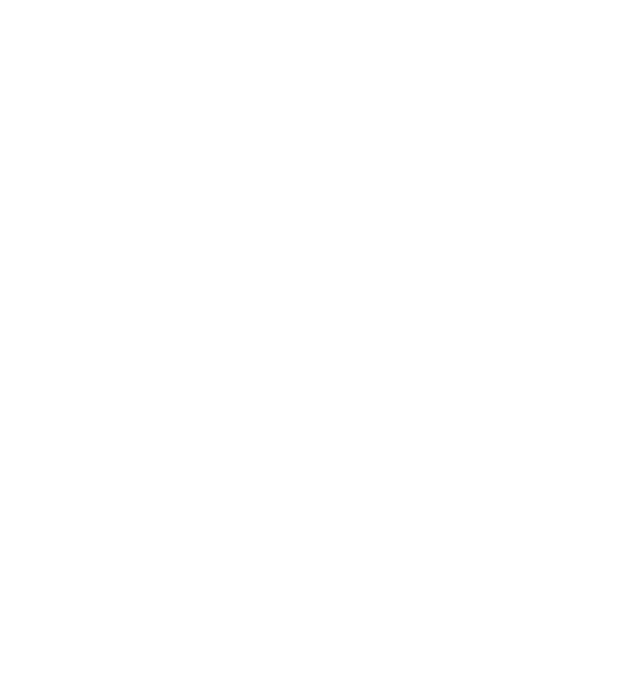
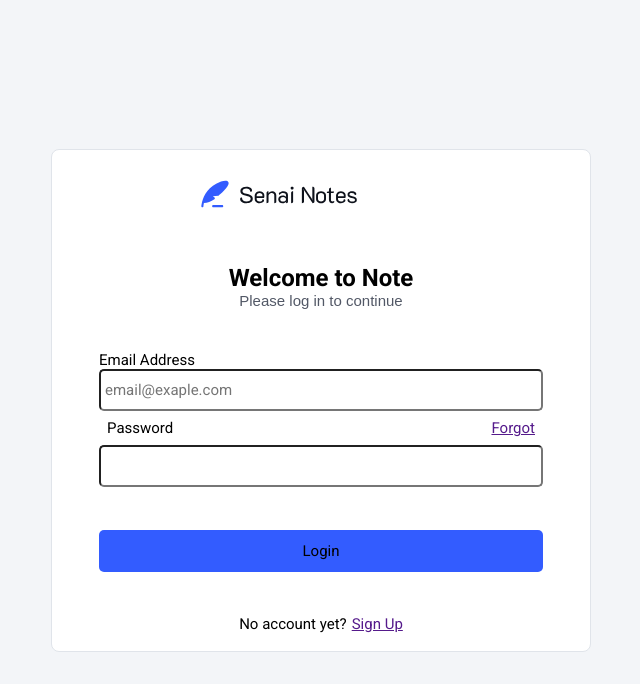
Before and after one commit to JoaoRicardo-Git/Senai-Notes, a React (Vite) app: page /login in a window 1280 px wide. Before the commit this address had no page. Shown: the top 684 px of the page, without its empty margins (319-959 px from the left). Built offline with nearby package versions, Linux system fonts and the light colour scheme.

Commit message:
segue a sega react

```diff
--- a/db.json
+++ b/db.json
@@ -1,4 +1,84 @@
 {
   "users": [
+    {
+      "id": "5fe0",
+      "email": "joao@gmail.com",
+      "password": "1127"
+    },
+    {
+      "id": "171b",
+      "email": "joao@gmail.com",
+      "password": "1127"
+    },
+    {
+      "id": "317c",
+      "email": "joao@gmail.com",
+      "password": "1127"
+    },
+    {
+      "id": "e090",
+      "email": "joao@gmail.com",
+      "password": "1127"
+    },
+    {
+      "id": "34fb",
+      "email": "joao@gmail.com",
+      "password": "1127"
+    },
+    {
+      "id": "da0d",
+      "email": "joao@gmail.com",
+      "password": "1127"
+    },
+    {
+      "id": "81ca",
+      "email": "joao@gmail.com",
+      "password": "1127"
+    },
+    {
+      "id": "ea71",
+      "email": "joao@gmail.com",
+      "password": "1127"
+    },
+    {
+      "id": "cf06",
+      "email": "joao@gmail.com",
+      "password": "1127"
+    },
+    {
+      "id": "171e",
+      "email": "joao@gmail.com",
+      "password": "1127"
+    },
+    {
+      "id": "9186",
+      "email": "joao@gmail.com",
+      "password": "1127"
+    },
+    {
+      "id": "4905",
+      "email": "joao@gmail.com",
+      "password": "1127"
+    },
+    {
+      "id": "ef6c",
+      "email": "joao@gmail.com",
+      "password": "1127"
+    },
+    {
+      "id": "8e27",
+      "email": "joao@gmail.com",
+      "password": "1127"
+    },
+    {
+      "id": "2f09",
+      "email": "joao@gmail.com",
+      "password": "1127"
+    },
+    {
+      "id": "5f7c",
+      "email": "joao@gmail.com",
+      "password": "1127"
+    }
   ]
 }
--- a/src/App.jsx
+++ b/src/App.jsx
@@ -1,6 +1,8 @@
 import { BrowserRouter, Route, Routes } from "react-router-dom";
 import Login from "./pages/login";
 import TelaDeNotas from "./pages/tela de notas";
+
+
 
 function App() {
 
@@ -24,14 +26,14 @@ function App() {
     <>
       <BrowserRouter>
 
-      <Routes>
+        <Routes>
 
-        <Route path="/" element = {<TelaDeNotas/>} ></Route>
-        {/* <Route path="/login" element = {<Login/>} ></Route> */}
-        <Route path="/tela de notas" element = {<TelaDeNotas/>} ></Route>
-        {/* <Route path="*" element = {<h1>Erro 404</h1>} ></Route> */}
+          <Route path="/" element={<Login/>} ></Route>
+          <Route path="/login" element={<Login/>} ></Route>
+          <Route path="/tela-de-notas" element={isAuthenticated() == true? <TelaDeNotas/> : <Login/>}></Route>
+          <Route path="*" element={<h1>Erro 404</h1>} ></Route>
 
-      </Routes>
+        </Routes>
 
       </BrowserRouter>
     </>
--- a/src/pages/login/index.jsx
+++ b/src/pages/login/index.jsx
@@ -42,7 +42,7 @@ function Login() {
             localStorage.setItem("meuToken", token)
             localStorage.setItem("meuId", userId)
 
-            window.location.href = "/All Notes"
+            window.location.href = "/tela-de-notas"
 
         } else {
 
@@ -74,7 +74,7 @@ function Login() {
 
                     </div>
 
-                    <div className="inpt">
+                    <div className="inpt-p">
 
                         <p>Email Address</p>
 
```
Also changed, not shown: src/pages/telas-cadastro/index.jsx (+70 -6 lines).
